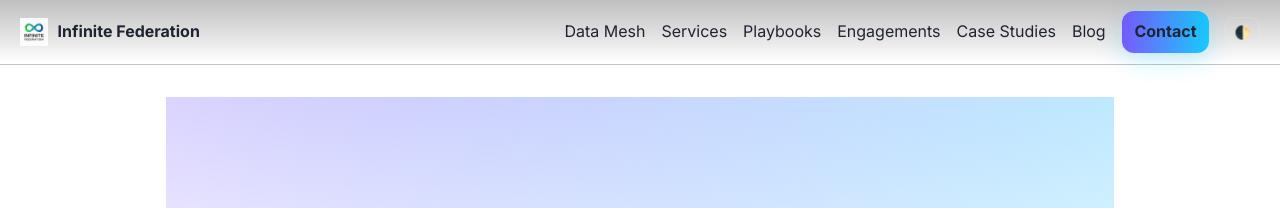
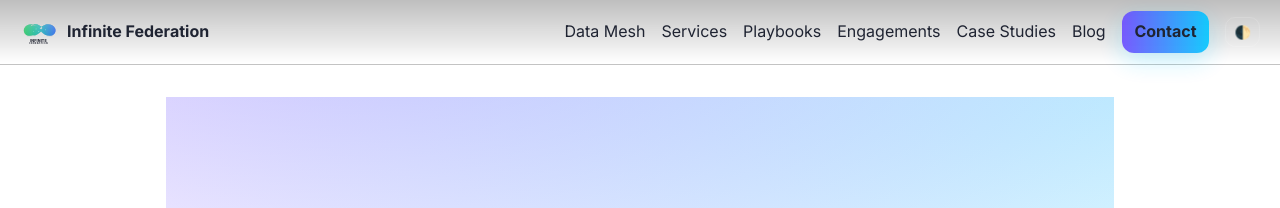
Before and after one commit to InfiniteFederation/InfiniteFederation.github.io, a Jekyll site: the page built from index.md, in a window 1280 px wide and 900 px high. Shown: the top 208 px of the window. Built offline with Jekyll 4.4.1, drawn with Linux system fonts in a browser that asks for light colours.

Commit message:
Updated Content

```diff
--- a/_config.yml
+++ b/_config.yml
@@ -3,7 +3,7 @@ tagline: "Powering Data Mesh for Enterprises & Entrepreneurs"
 description: "Federated data architectures built on Trino and Starburst—turning fragmentation into one mesh, one experience."
 url: "https://infed.io"
 baseurl: ""
-logo: /assets/img/logo.png
+logo: /assets/img/logo.svg
 permalink: /:title/
 
 # Use GitHub Pages' default Jekyll (no custom theme). We'll use custom layouts/CSS.
```
Also changed, not shown: assets/img/logo.svg.
